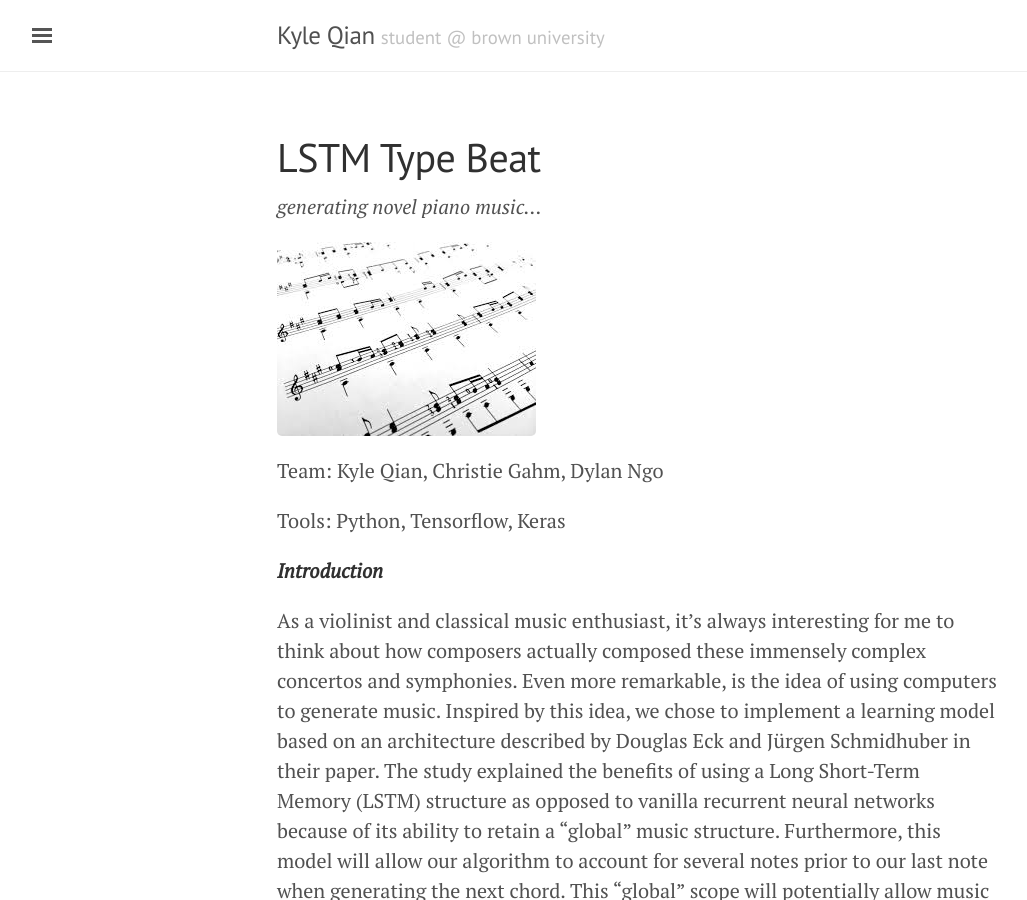
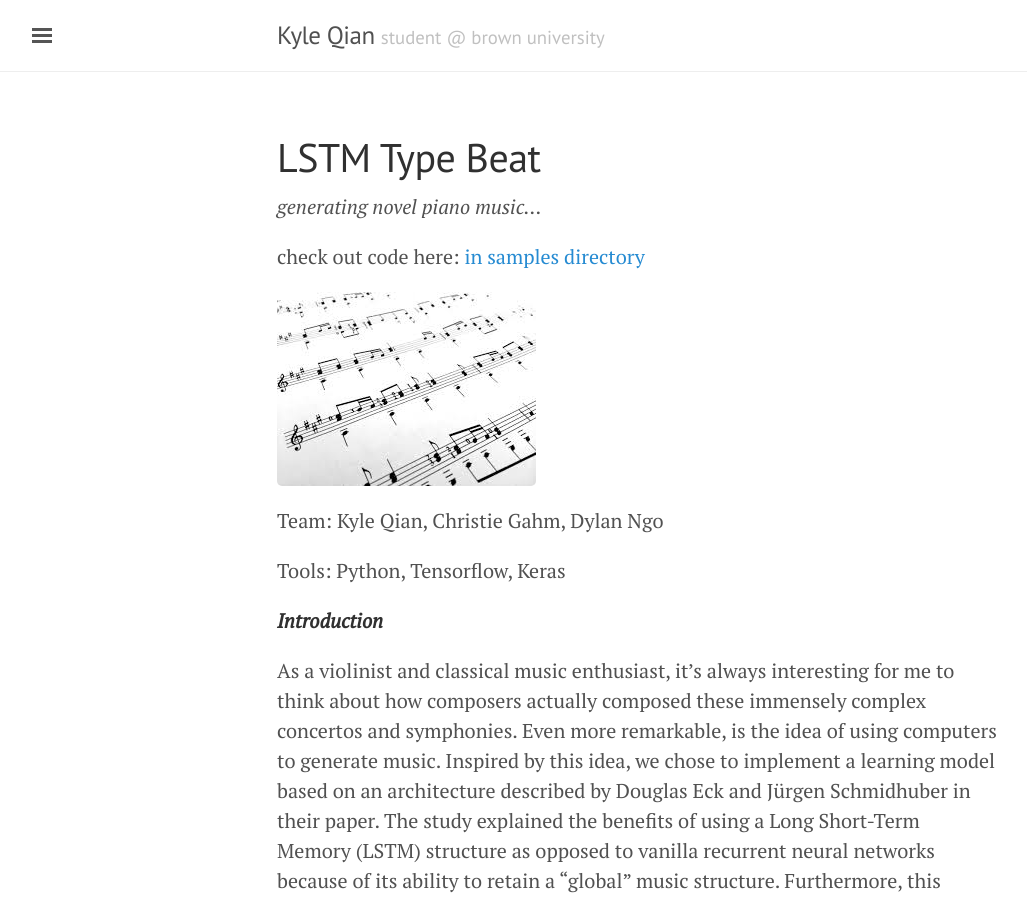
Before and after one commit to kqian5/kqian5.github.io, a Jekyll site: the page built from _posts/2019-12-18-LSTM-Type-Beat.md, in a window 1280 px wide and 900 px high. Shown: the whole window, without its empty margins (3-1030 px from the left). Built offline with Jekyll 4.4.1, drawn with Linux system fonts in a browser that asks for light colours.

Commit message:
added audio samples

```diff
--- a/_posts/2019-12-18-LSTM-Type-Beat.md
+++ b/_posts/2019-12-18-LSTM-Type-Beat.md
@@ -5,6 +5,8 @@ categories: Projects
 ---
 
 *generating novel piano music...*
+
+check out code here: [in samples directory](https://github.com/kqian5/LSTM-Type-Beat)
 
 ![GoogleClips](/public/images/score.jpg){:class="img-responsive"}
 
```
